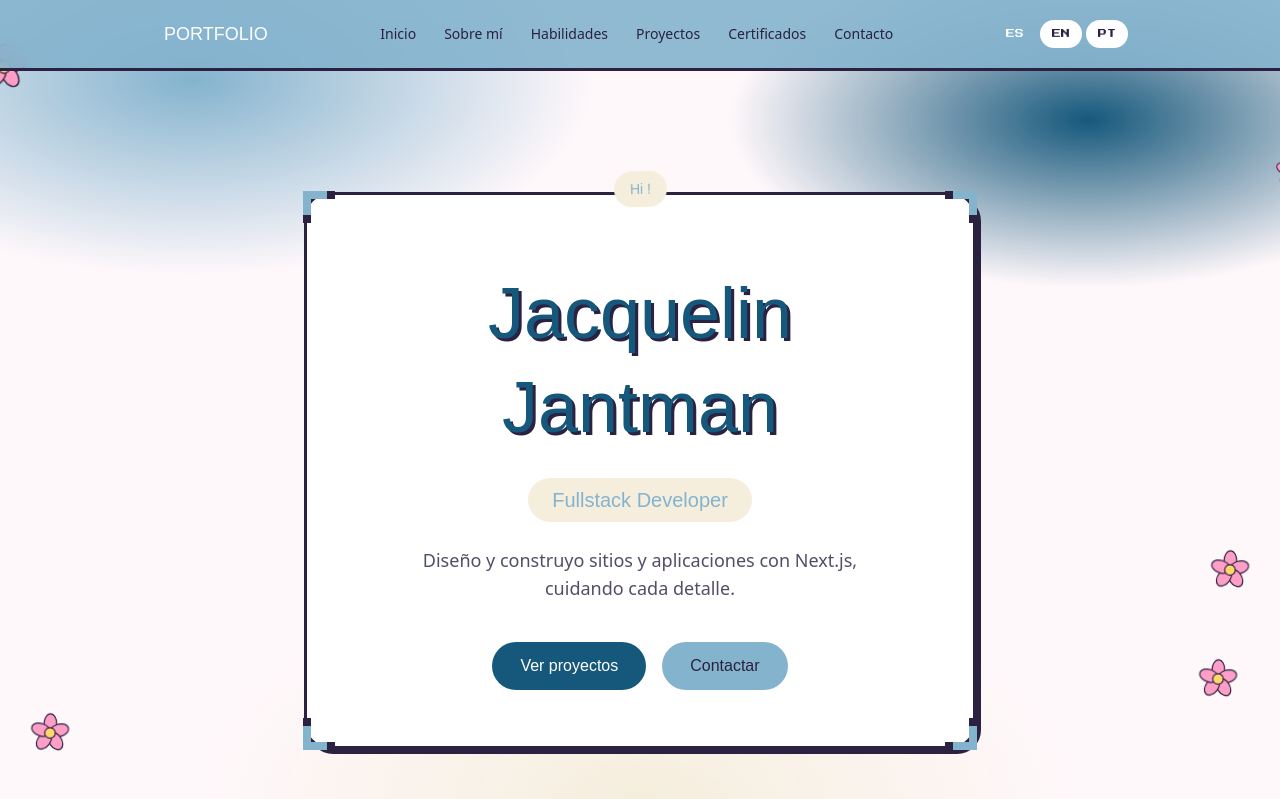
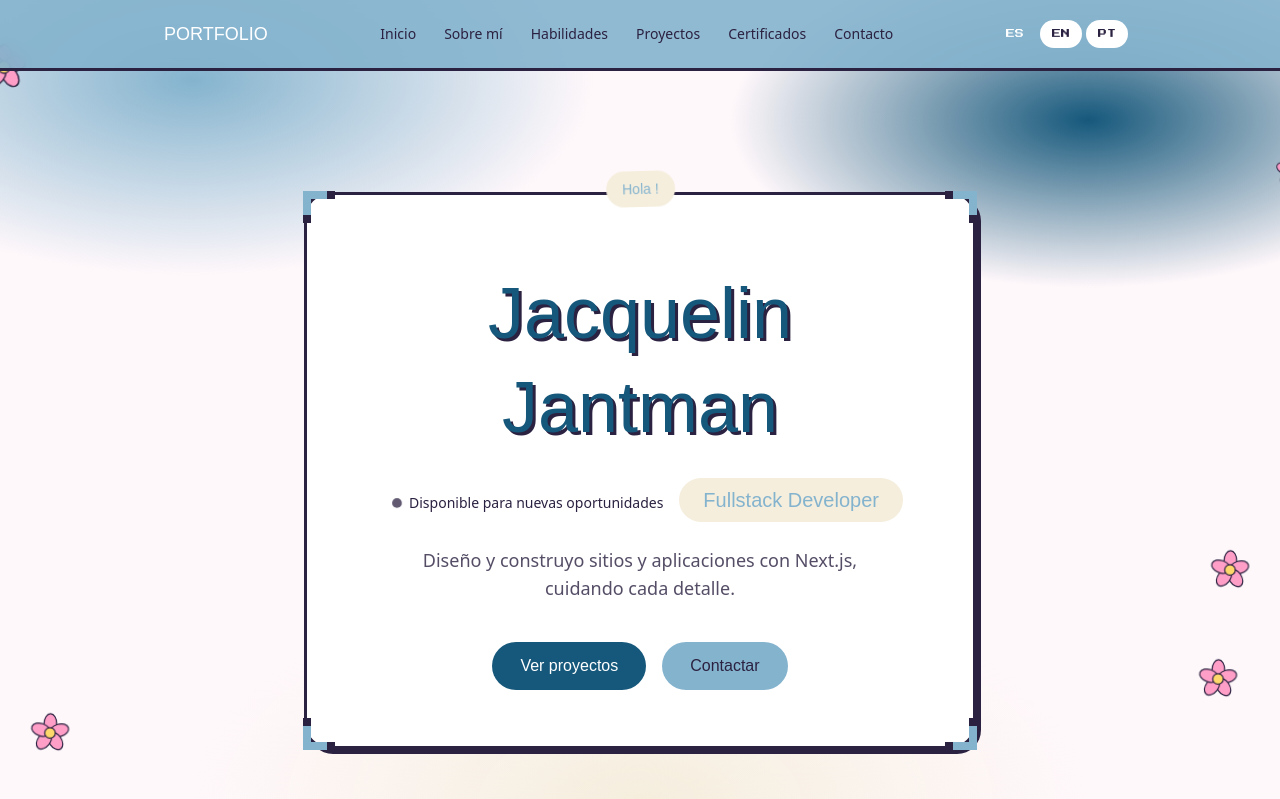
Before and after one commit to jacquelinjantman/Portf, a Next.js app: page / in a window 1280 px wide. Shown: the top 799 px of the page. Built offline with nearby package versions, Linux system fonts and the light colour scheme; a web font is replaced by a local one.

Commit message:
agregue un tipo de insignia en el hero, para mostrar mi disponibilidad laboral

```diff
--- a/src/app/globals.css
+++ b/src/app/globals.css
@@ -189,3 +189,17 @@ body {
     transition: none;
   }
 }
+
+.pulse-dot {
+  animation: pulseDot 1.8s ease-in-out infinite;
+}
+@keyframes pulseDot {
+  0%, 100% { transform: scale(1); opacity: 1; }
+  50%      { transform: scale(1.35); opacity: 0.6; }
+}
+
+@media (prefers-reduced-motion: reduce) {
+  .pulse-dot {
+    animation: none;
+  }
+}
--- a/src/components/Hero.tsx
+++ b/src/components/Hero.tsx
@@ -30,7 +30,13 @@ export default function Hero() {
         <h1 className="bubble-text hero-bounce-in mt-4 font-display text-5xl leading-[1.3] sm:text-6xl md:text-7xl">
           {NAME}
         </h1>
-
+<div
+  className="hero-rise sticker-btn mx-auto mt-4 inline-flex w-fit items-center gap-2 rounded-full bg-menta px-4 py-1.5"
+  style={{ animationDelay: "0.05s" }}
+>
+  <span className="pulse-dot size-2 rounded-full bg-tinta" aria-hidden="true" />
+  <span className="text-xs font-medium text-tinta sm:text-sm">{t.hero.availability}</span>
+</div>
         <p
           className="hero-bounce-in sticker-btn mx-auto mt-6 inline-block rounded-full bg-merino px-6 py-2 font-display text-lg sm:text-xl"
           style={{ animationDelay: "0.15s" }}
--- a/src/i18n/Translations.ts
+++ b/src/i18n/Translations.ts
@@ -17,7 +17,8 @@ export const translations = {
       contacto: "Contacto",
     },
     hero: {
-      greeting: "Hi !",
+      greeting: "Hola !",
+      availability: "Disponible para nuevas oportunidades",
       role: "Fullstack Developer",
       intro: "Diseño y construyo sitios y aplicaciones con Next.js, cuidando cada detalle.",
       ctaProjects: "Ver proyectos",
@@ -82,6 +83,7 @@ export const translations = {
     },
     hero: {
       greeting: "Hi !",
+      availability: "Available for new opportunities",
       role: "Fullstack Developer",
       intro: "I design and build websites and applications with Next.js, paying attention to every detail.",
       ctaProjects: "View projects",
@@ -145,7 +147,8 @@ export const translations = {
       contacto: "Contato",
     },
     hero: {
-      greeting: "Hi !",
+      greeting: "oi !",
+        availability: "Disponível para novas oportunidades",
       role: "Fullstack Developer",
       intro: "Eu projeto e construo sites e aplicações com Next.js, cuidando de cada detalhe.",
       ctaProjects: "Ver projetos",
```
